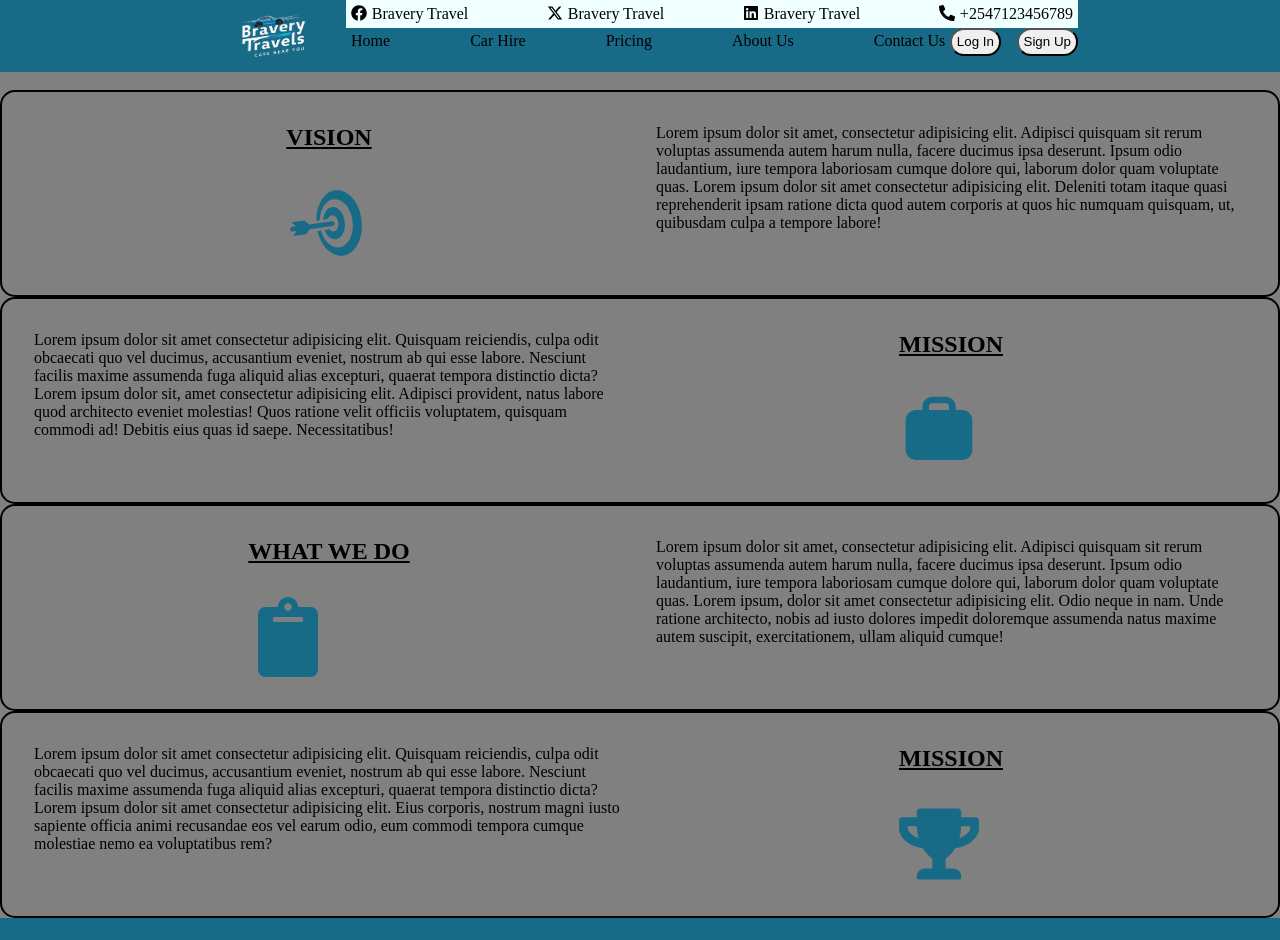
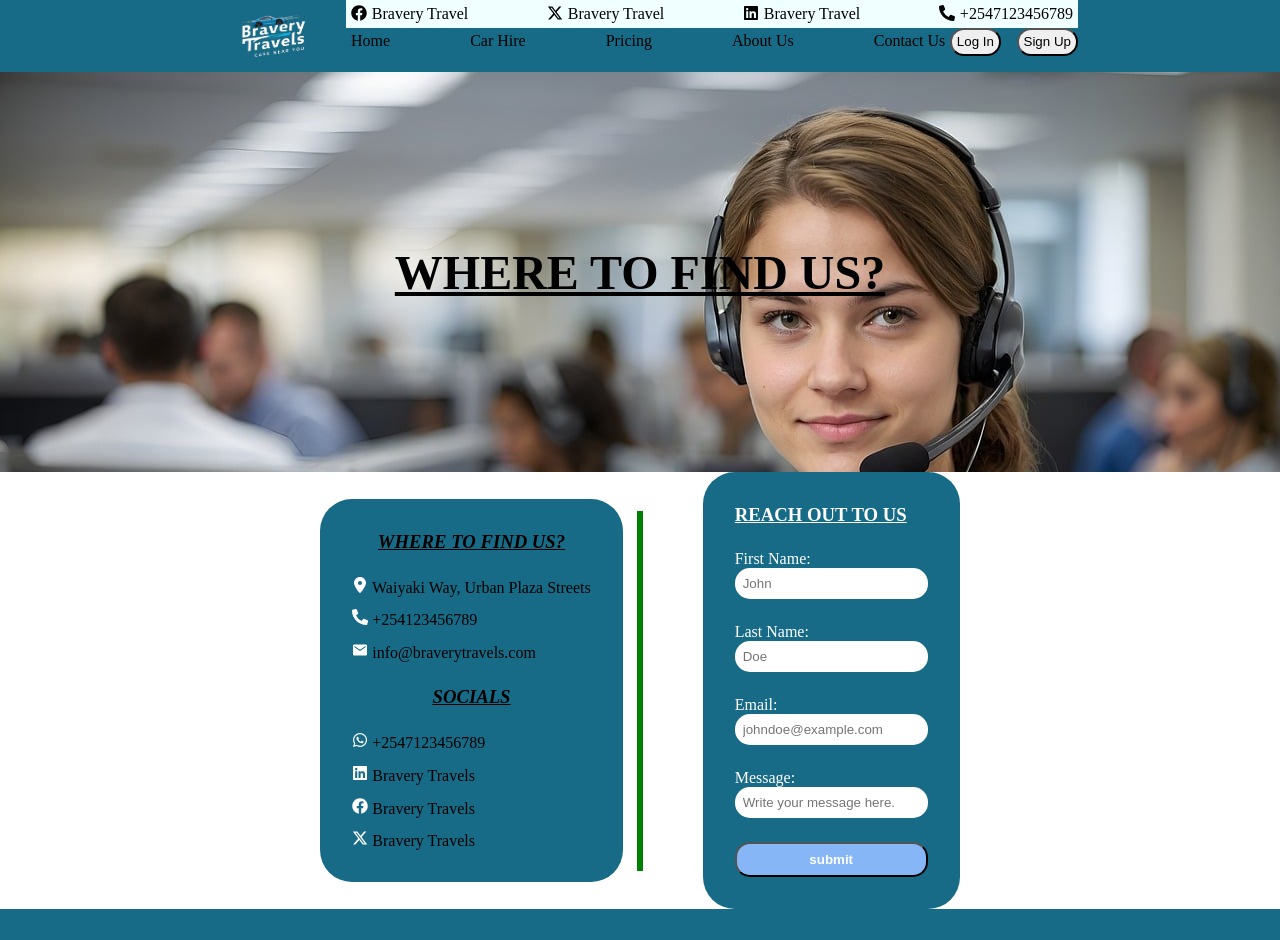
Before and after one commit to Manifest-Son/Bravery-Travels, a React (Vite) app in the folder client/bravery_travels/: page / in a window 1280 px wide. Shown: the top 940 px of the page. Built offline with nearby package versions, Linux system fonts and the light colour scheme.

Commit message:
This sets up the Contacts Page.

```diff
--- a/client/bravery_travels/src/App.jsx
+++ b/client/bravery_travels/src/App.jsx
@@ -3,13 +3,14 @@ import "./App.css";
 // import Signup from "./pages/Start/Signup";
 import Header from "./components/Header/Header";
 import Footer from "./components/Footer/Footers";
-import About from "./pages/About/About";
+// import About from "./pages/About/About";
+import Contact from "./pages/Contact/Contact";
 
 function App() {
   return (
     <>
       <Header />
-      <About />
+      <Contact />
       <Footer />
     </>
   );
--- a/client/bravery_travels/src/pages/Contact/Contact.css
+++ b/client/bravery_travels/src/pages/Contact/Contact.css
@@ -0,0 +1,85 @@
+.contact_where_find {
+  background-color: #176b87;
+  border-radius: 2rem;
+  padding: 2rem;
+  display: grid;
+  gap: 1.5rem;
+  place-content: center;
+}
+.contact_head {
+  text-transform: uppercase;
+  font-style: italic;
+  text-decoration: underline;
+  text-align: center;
+}
+.contact_info,
+.contact_socials {
+  display: grid;
+  gap: 0.8rem;
+}
+.contact_info svg,
+.contact_socials svg {
+  height: 1rem;
+  width: 1rem;
+  color: #fff;
+}
+.form_wrapper {
+  background-color: #176b87;
+  border-radius: 2rem;
+  display: grid;
+  padding: 2rem;
+  gap: 1.5rem;
+}
+.cont_form_head {
+  text-transform: uppercase;
+  color: white;
+}
+.cont_form_lbl {
+  font-size: 500;
+  color: #fff;
+}
+.cont_form_input {
+  padding: 0.5rem;
+  border-radius: 15px;
+  border: none;
+  border-bottom: #fff;
+}
+.form_join {
+  display: grid;
+}
+.submit_btn {
+  padding: 0.5rem;
+  border-radius: 15px;
+  font-weight: 700;
+  background-color: #86b6f6;
+  color: #fff;
+  cursor: pointer;
+}
+.submit_btn:hover {
+  font-weight: 700;
+  background-color: #fff;
+  color: #86b6f6;
+}
+.contact_info_container {
+  display: flex;
+  justify-content: center;
+  align-items: center;
+  gap: 5rem;
+}
+.vl {
+  border-left: 6px solid green;
+  height: 45vh;
+  position: absolute;
+  left: 50%;
+  margin-left: -3px;
+}
+.contact_hero {
+  background-image: url(../../assets/contact-us.jpg);
+  background-size: cover;
+  background-repeat: no-repeat;
+  height: 50vh;
+  place-content: center;
+  text-align: center;
+  text-transform: uppercase;
+  font-size: 3rem;
+}
--- a/client/bravery_travels/src/pages/Contact/Contact.jsx
+++ b/client/bravery_travels/src/pages/Contact/Contact.jsx
@@ -0,0 +1,113 @@
+import { IoMdMail } from "react-icons/io";
+import { FaWhatsapp, FaXTwitter, FaLocationDot } from "react-icons/fa6";
+import { FaLinkedin, FaFacebook, FaPhoneAlt } from "react-icons/fa";
+import {} from "react-icons/fa6";
+import "./Contact.css";
+
+function WhereToFind() {
+  return (
+    <section className="contact_where_find">
+      <h1 className="contact_head">Where to Find Us?</h1>
+      <div className="contact_info">
+        <p>
+          <FaLocationDot /> Waiyaki Way, Urban Plaza Streets
+        </p>
+        <p>
+          <FaPhoneAlt /> +254123456789
+        </p>
+        <p>
+          <IoMdMail /> info@braverytravels.com
+        </p>
+      </div>
+      <h1 className="contact_head">Socials</h1>
+      <div className="contact_socials">
+        <p>
+          <FaWhatsapp /> +2547123456789
+        </p>
+        <p>
+          <FaLinkedin /> Bravery Travels
+        </p>
+        <p>
+          <FaFacebook /> Bravery Travels
+        </p>
+        <p>
+          <FaXTwitter /> Bravery Travels
+        </p>
+      </div>
+    </section>
+  );
+}
+
+function ReachOut() {
+  return (
+    <section>
+      <form className="form_wrapper">
+        <h1 className="cont_form_head">Reach out to us</h1>
+        <div className="form_join">
+          <label htmlFor="fname" className="cont_form_lbl">
+            First Name:
+          </label>
+          <input
+            type="text"
+            name="fname"
+            id="fname"
+            placeholder="John"
+            className="cont_form_input"
+          />
+        </div>
+        <div className="form_join">
+          <label htmlFor="lname" className="cont_form_lbl">
+            Last Name:
+          </label>
+          <input
+            type="text"
+            name="lname"
+            id="lname"
+            placeholder="Doe"
+            className="cont_form_input"
+          />
+        </div>
+        <div className="form_join">
+          <label htmlFor="email" className="cont_form_lbl">
+            Email:
+          </label>
+          <input
+            type="email"
+            name="email"
+            id="email"
+            placeholder="johndoe@example.com"
+            className="cont_form_input"
+          />
+        </div>
+        <div className="form_join">
+          <label htmlFor="fname" className="cont_form_lbl">
+            Message:
+          </label>
+          <input
+            type="textarea"
+            name="message"
+            id="message"
+            placeholder="Write your message here."
+            className="cont_form_input"
+          />
+        </div>
+        <button className="submit_btn">submit</button>
+      </form>
+    </section>
+  );
+}
+
+function Contact() {
+  return (
+    <section>
+      <h1 className="contact_hero">Where to find us?</h1>
+      <div className="contact_info_container">
+        <WhereToFind />
+        <div className="vl"></div>
+        <ReachOut />
+      </div>
+    </section>
+  );
+}
+
+export default Contact;
```
